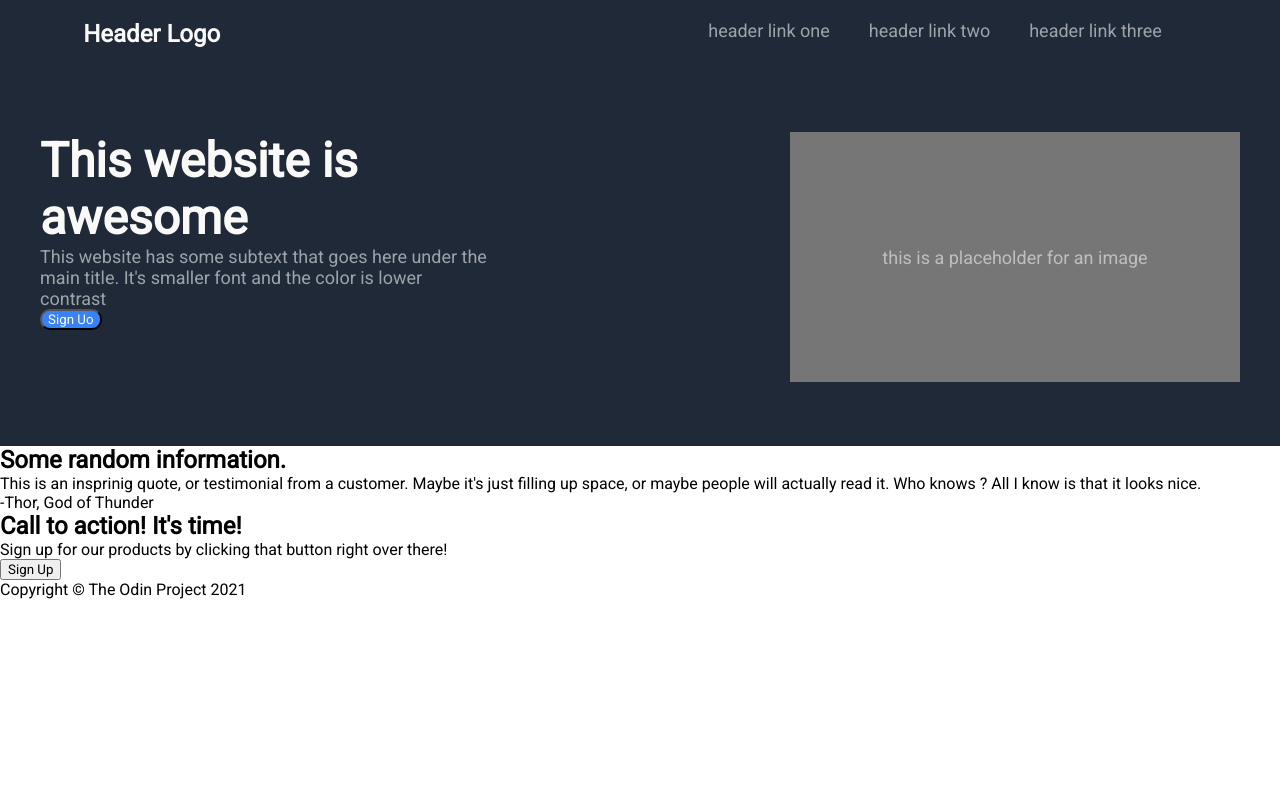
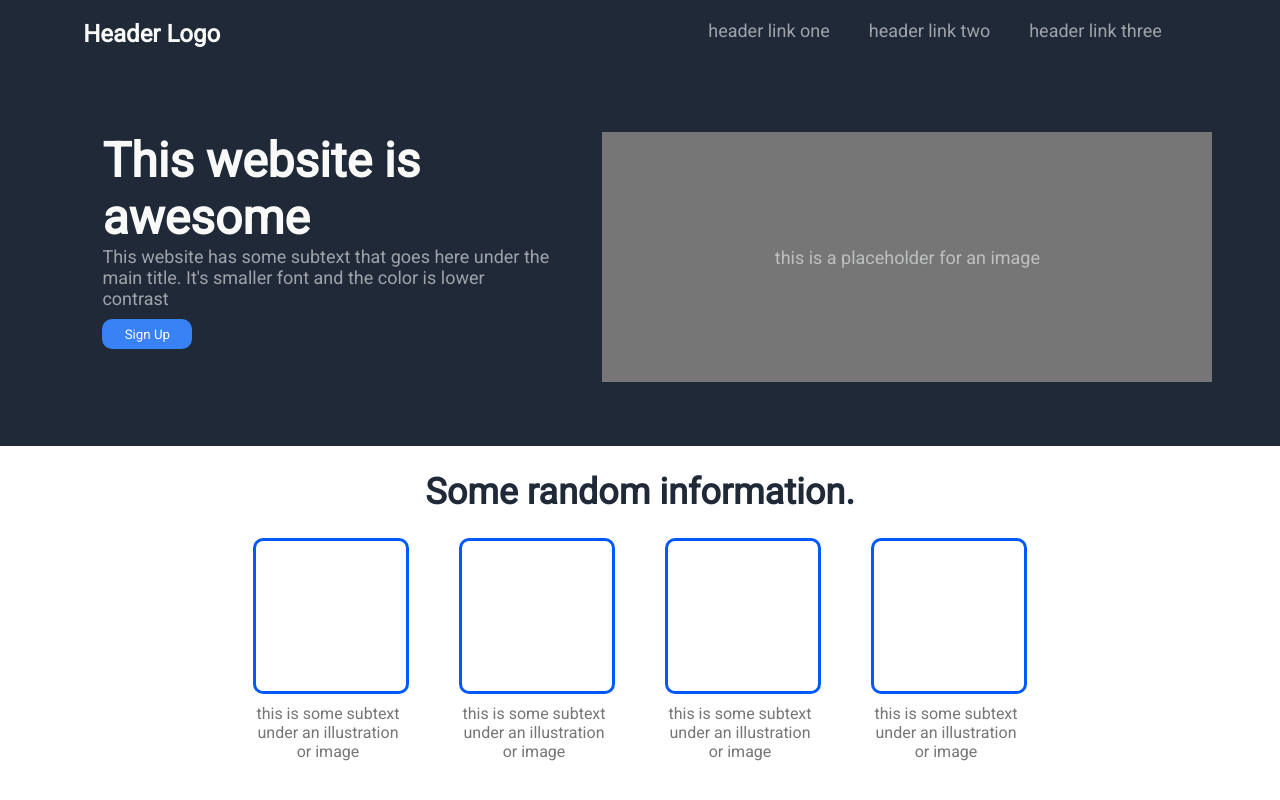
Before and after one commit to chuguystyr/odin, a plain HTML site: page odin-landing/index.html in a window 1280 px wide. Shown: the top 800 px of the page. Drawn offline with Linux system fonts and the light colour scheme.

Commit message:
Completely styled landing page

```diff
--- a/odin-landing/index.html
+++ b/odin-landing/index.html
@@ -25,36 +25,40 @@
         <div>
             <h2>This website is awesome</h2>
             <p>This website has some subtext that goes here under the main title. It's smaller font and the color is lower contrast</p>
-            <button>Sign Uo</button>
+            <button>Sign Up</button>
         </div>
         <div class="placeholder"><p>this is a placeholder for an image</p></div>
     </section>
     <section>
         <h2>Some random information.</h2>
-        <figure>
+        <div class="images">
+            <div>
                 <div></div>
-            <figcaption></figcaption>
-        </figure>
-        <figure>
+                <p>this is some subtext under an illustration or image</p>
+            </div>
+            <div>
                 <div></div>
-            <figcaption></figcaption>
-        </figure>
-        <figure>
+                <p>this is some subtext under an illustration or image</p>
+            </div>
+            <div>
                 <div></div>
-            <figcaption></figcaption>
-        </figure>
-        <figure>
+                <p>this is some subtext under an illustration or image</p>
+            </div>
+            <div>
                 <div></div>
-            <figcaption></figcaption>
-        </figure>
+                <p>this is some subtext under an illustration or image</p>
+            </div>
+        </div>
     </section>
     <section>
         <p>This is an insprinig quote, or testimonial from a customer. Maybe it's just filling up space, or maybe people will actually read it. Who knows ? All I know is that it looks nice.</p>
         <p>-Thor, God of Thunder</p>
     </section>
     <section>
+        <div>
             <h2>Call to action! It's time!</h2>
             <p>Sign up for our products by clicking that button right over there!</p>
+        </div>
         <button>Sign Up</button>
     </section>
     <footer>Copyright © The Odin Project 2021</footer>
--- a/odin-landing/styles.css
+++ b/odin-landing/styles.css
@@ -23,15 +23,15 @@ nav>ul>li {
 }
 section:first-of-type {
     display: flex;
-    justify-content: center;
     background-color: #1F2937;
     padding-top: 5%;
     padding-bottom: 5%;
-    gap: 300px;
+    gap: 50px;
 }
 section:first-of-type>div:first-of-type {
     height: 250px;
     width: 450px;
+    margin-left: 8%;
 }
 section:first-of-type>div>h2 {
     font-size: 48px;
@@ -46,14 +46,88 @@ section:first-of-type>div>button {
     background-color: #3882F6;
     color: #F9FAF8;
     border-radius: 10px;
+    border: none;
+    height: 30px;
+    width: 90px;
+    margin-top: 10px;
+    padding: 0px 0px;
 }
 .placeholder {
     display: flex;
     align-items: center;
     background-color: rgb(118, 118, 118);
     height: 250px;
-    width: 450px;
+    width: 610px;
 }
 .placeholder>p {
     margin: 0 auto;
 }
+section:nth-of-type(2)>h2 {
+    font-size: 36px;
+    font-weight: 700;
+    color: #1F2937;
+    padding-top: 25px;
+    padding-bottom: 25px;
+    text-align: center;
+}
+.images {
+    display: flex;
+    justify-content: center;
+    gap: 50px;
+}
+.images>div>div {
+    width: 150px;
+    height: 150px;
+    border-radius: 10px;
+    border: 3px solid rgb(0, 89, 255);
+}
+.images>div>p {
+    margin-top: 10px;
+    width: 150px;
+    text-align: center;
+    color: rgb(118, 118, 118);
+}
+section:nth-of-type(3) {
+    margin-top: 50px;
+    background-color: #E5E7EB;
+}
+section:nth-of-type(3)>p:first-of-type {
+    font-size: 36px;
+    font-weight: 100;
+    font-style: italic;
+    color: #1F2937;
+    padding-top: 100px;
+    padding-left: 250px;
+    padding-right: 250px;
+}
+section:nth-of-type(3)>p:nth-of-type(2) {
+    padding-right: 250px;
+    text-align: right;
+    font-size: 30px;
+    font-weight: 700;
+    padding-bottom: 100px;
+}
+section:nth-of-type(4) {
+    display: flex;
+    background-color: #3882F6;
+    color: #E5E7EB;
+    margin: 75px 125px;
+    padding: 70px 100px;
+    border-radius: 10px;
+    gap: 300px;
+}
+section:nth-of-type(4)>button {
+    border: 2px solid #E5E7EB;
+    background-color: #3882F6;
+    color: #E5E7EB;
+    border-radius: 10px;
+    width: 105px;
+    height: 30px;
+}
+footer {
+    background-color: #1F2937;
+    color: #E5E7EB;
+    text-align: center;
+    padding-top: 35px;
+    padding-bottom: 35px;
+}
```
Lines whose indentation alone changed are shown as unchanged.
